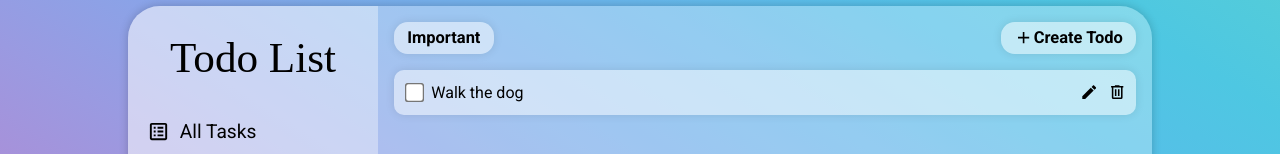
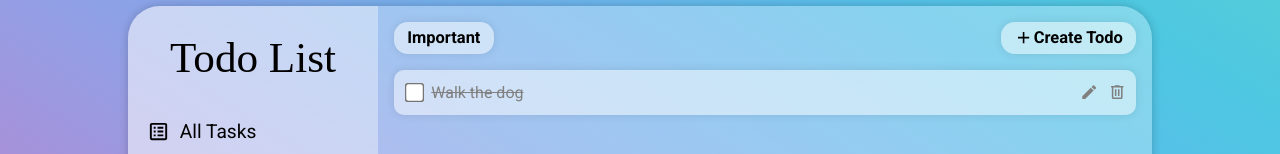
Before and after one commit to RimaSem/todo-list, a React (Vite) app: page / in a window 1280 px wide. Shown: the part 176-330 px from the top of the page. Built offline with nearby package versions, Linux system fonts and the light colour scheme; a web font is replaced by a local one.

Commit message:
Implement checkbox functionality

```diff
--- a/src/components/Todo.tsx
+++ b/src/components/Todo.tsx
@@ -4,16 +4,36 @@ import { mdiPencil, mdiTrashCanOutline } from "@mdi/js";
 
 function Todo() {
   const [showDetails, setShowDetails] = useState(false);
+  const todoRef = useRef<HTMLDivElement | null>(null);
+  const checkboxRef = useRef<HTMLInputElement | null>(null);
+
+  function handleChange(e: React.ChangeEvent<HTMLInputElement>) {
+    if (e.target.checked) {
+      todoRef.current?.classList.add("completed");
+    } else {
+      todoRef.current?.classList.remove("completed");
+    }
+  }
+
+  function todoDetails(e: React.MouseEvent<HTMLDivElement>) {
+    if (e.target !== checkboxRef.current) {
+      setShowDetails((prev) => !prev);
+    }
+  }
 
   return (
     <div
-      className="todo-container"
-      onClick={() => {
-        setShowDetails((prev) => !prev);
-      }}
+      ref={todoRef}
+      className="todo-container completed"
+      onClick={todoDetails}
     >
       <div className="todo-main-row">
-        <input className="todo-checkbox" type="checkbox" />
+        <input
+          ref={checkboxRef}
+          onChange={handleChange}
+          className="todo-checkbox"
+          type="checkbox"
+        />
         <span className="todo-title">Walk the dog</span>
         <div className="todo-btns">
           <Icon className="todo-edit-btn" path={mdiPencil} />
--- a/src/components/scss/_Todo.scss
+++ b/src/components/scss/_Todo.scss
@@ -14,6 +14,7 @@
       transform: scale(1.7);
       margin-right: 0.8em;
       accent-color: #f9e8ffd5;
+      z-index: 5;
     }
 
     .todo-title {
@@ -64,6 +65,11 @@
   }
 }
 
+.todo-container.completed {
+  color: grey;
+  text-decoration: line-through;
+}
+
 @media screen and (min-width: 800px) {
   .todo-container {
     margin: 0 1em;
```
